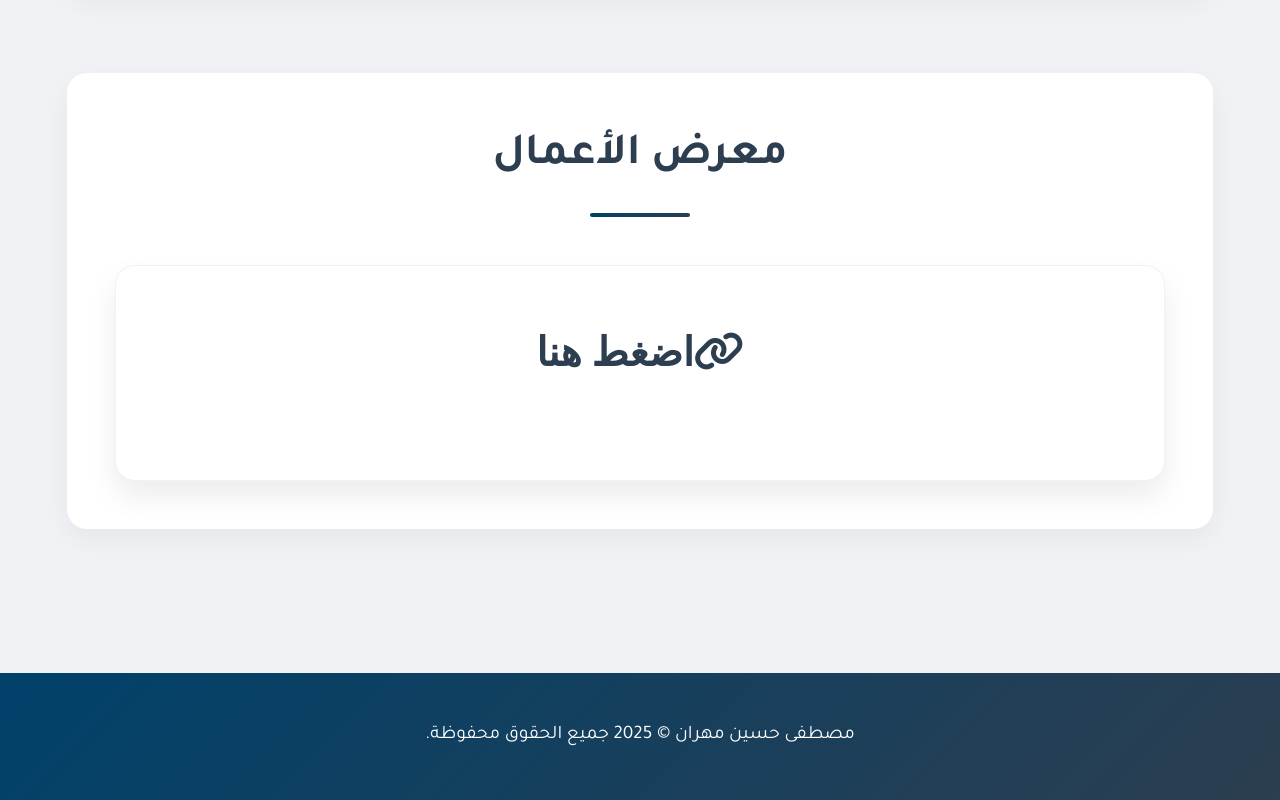
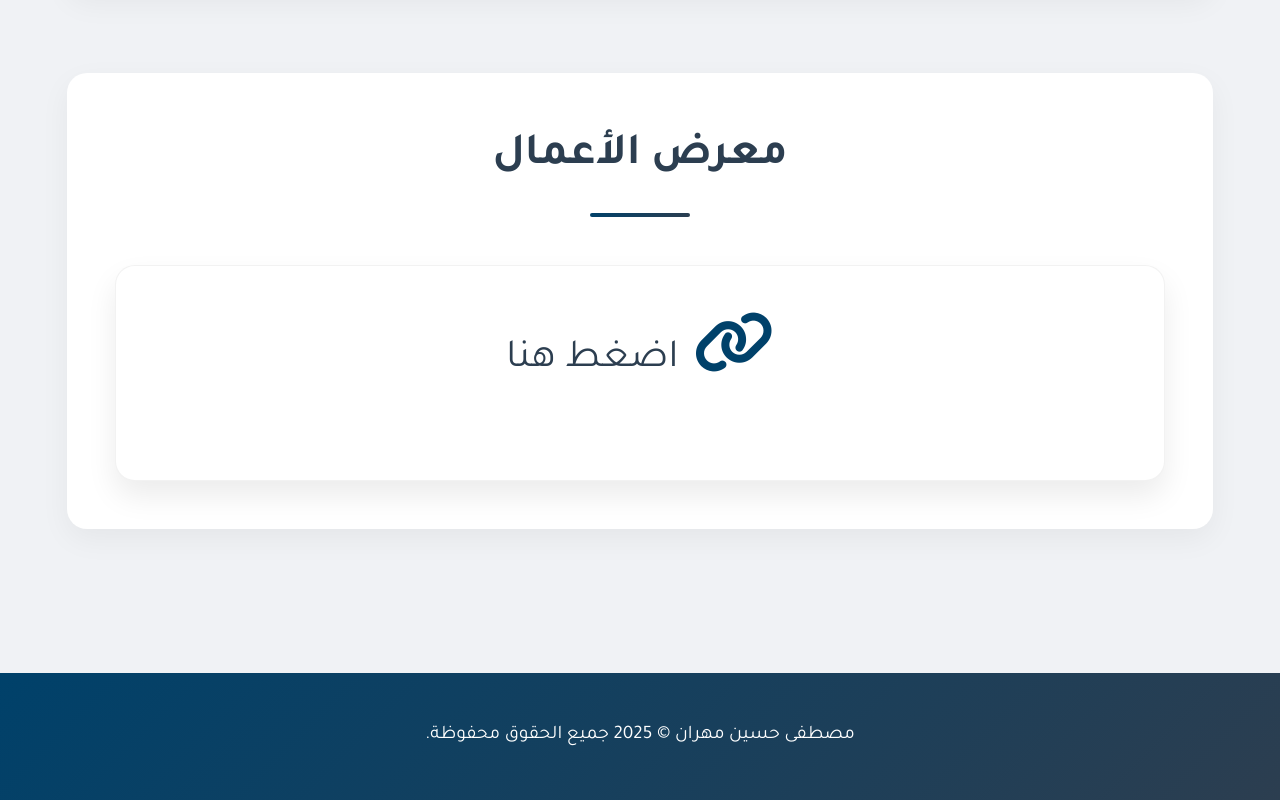
Before and after one commit to YoussefYaser11/mostafa_portfolio, a plain HTML site: page index.html in a window 1280 px wide. Shown: the part 1671-2471 px from the top of the page. Drawn offline with Linux system fonts and the light colour scheme.

Commit message:
Update index.html

```diff
--- a/index.html
+++ b/index.html
@@ -72,8 +72,8 @@
             <div class="cards">
                 <div class="card">
                     <div class="card-icon">
-
-		<a href="https://drive.google.com/drive/folders/1YzwKSeT0PqROX-d5MeCRxQ27ET0kO6ip" target="_blank"><i class="fas fa-link">اضغط هنا</i></a>
+                       <i class="fas fa-link"></i>
+		<a href="https://drive.google.com/drive/folders/1YzwKSeT0PqROX-d5MeCRxQ27ET0kO6ip" target="_blank">اضغط هنا</a>
                     </div>
                 </div>
             </div>
```
